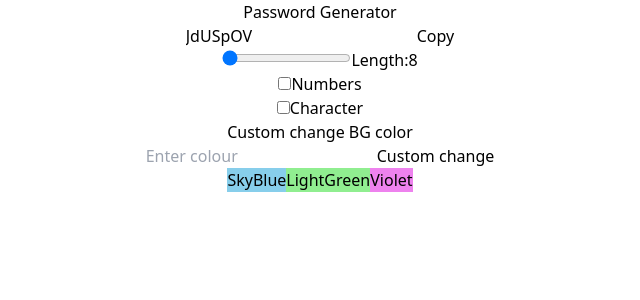
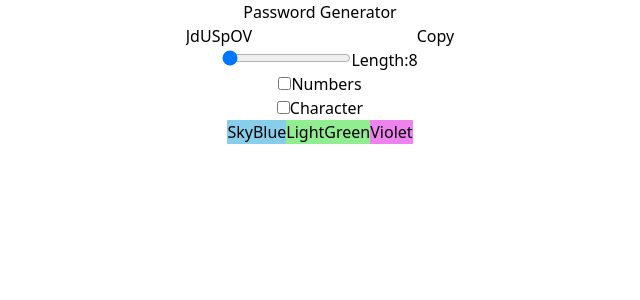
Before and after one commit to manishjadhav06/Base_React-AiO, a React (Vite) app: page / in a window 1280 px wide. Shown: the top 300 px of the page, without its empty margins (320-960 px from the left). Built offline with nearby package versions, Linux system fonts and the light colour scheme.

Commit message:
starting working on currency converter

```diff
--- a/src/App.jsx
+++ b/src/App.jsx
@@ -76,12 +76,16 @@ function App() {
         </div>
 
                        {/* ---------------Change color with useRef--------------- */}
-        <div className="max-w-md mx-auto shadow-md rounded-lg px-4 py-4 mt-6 bg-yellow-200 text-black-500">
+        {/* <div className="max-w-md mx-auto shadow-md rounded-lg px-4 py-4 mt-6 bg-yellow-200 text-black-500">
           <h1 className="text-black">Custom change BG color</h1>
             <input type="text" className="rounded-2xl outline-none w-full py-1 px-3" placeholder="Enter colour"  ref={colorRef}></input>
             <button id="copyBtn" className="mt-4 rounded-2xl outline-none bg-blue-300 text-white px-3 py-1 shrink-0" onClick={changeColorWithRef}>Custom change</button>
 
-        </div>
+        </div> */}
+
+                    {/* ---------------Currency Converter--------------- */}
+
+
 
                    {/* ------------------- BG Changer useState -------------------- */}
         <div className="fixed flex flex-wrap justify-center bottom-12 inset-x-0 px-2">
```
